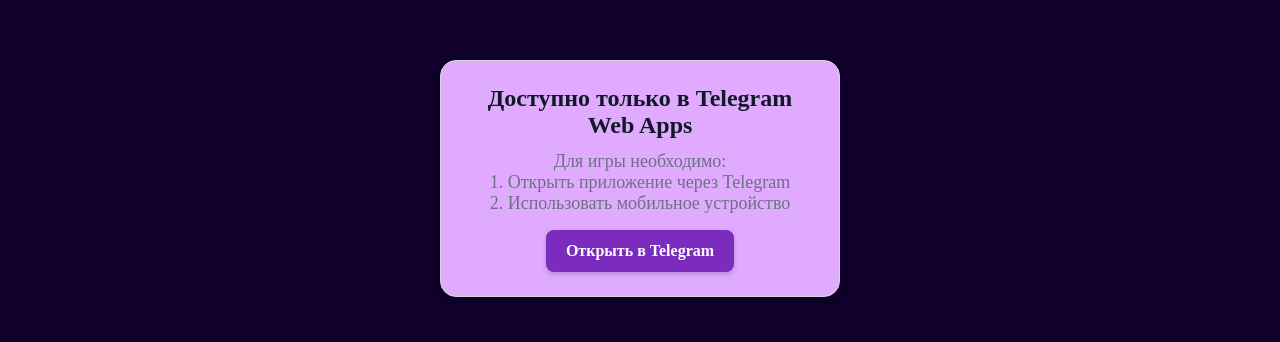
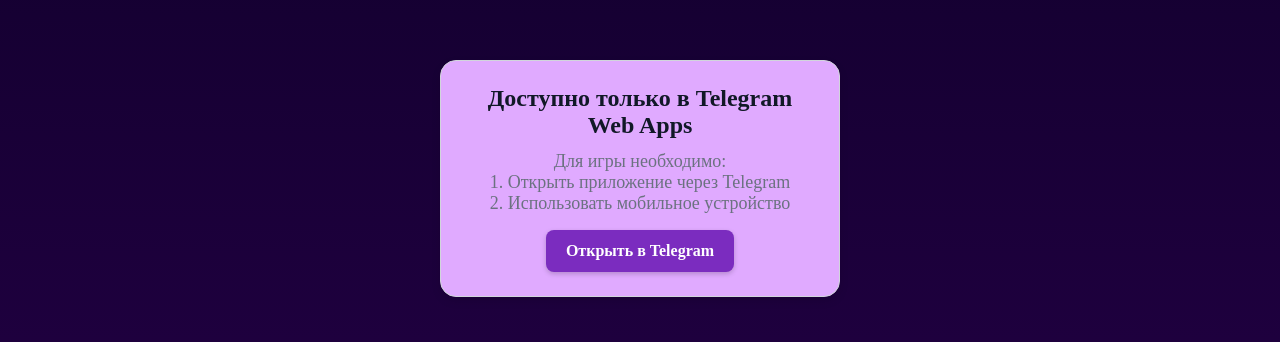
Before and after one commit to RqtHqck/spaceRocketWebAppTg, a React (Vite) app in the folder client/: page /mobile-only in a window 1280 px wide. Shown: the part 222-564 px from the top of the page. Built offline with nearby package versions, Linux system fonts and the light colour scheme.

Commit message:
updated: app background color

```diff
--- a/client/src/styles/App.css
+++ b/client/src/styles/App.css
@@ -11,8 +11,8 @@
 }
 
 body {
-  background: #10002b;
-  color: var(--tg-theme-text-color);
+  background: rgb(16,0,43);
+  background: linear-gradient(180deg, rgba(16,0,43,1) 0%, rgba(36,0,70,1) 100%);
   overflow: hidden; /* Убираем скролл */
 }
 
```
